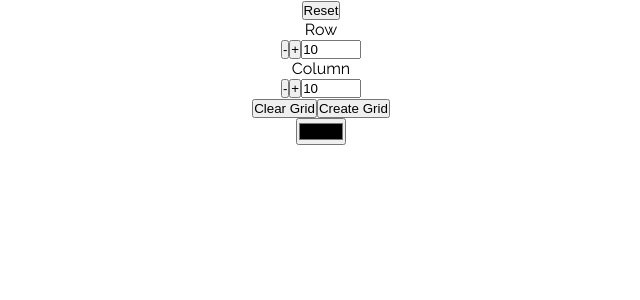
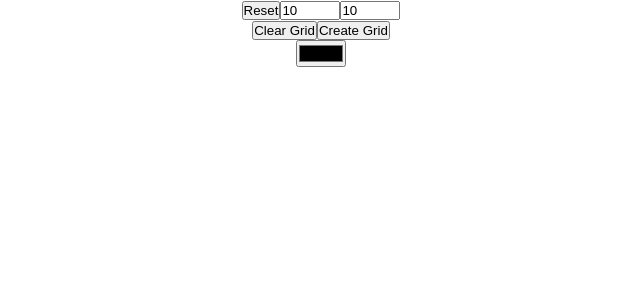
Before and after one commit to UmerSharif/Pixel-Art-App, a React (Create React App) app: page / in a window 1280 px wide. Shown: the top 300 px of the page, without its empty margins (319-959 px from the left). Built offline with nearby package versions, Linux system fonts and the light colour scheme.

Commit message:
removing unnecessary html

```diff
--- a/src/components/Main/MainTable.js
+++ b/src/components/Main/MainTable.js
@@ -29,13 +29,7 @@ export default function MainTable() {
           Reset
         </button>
         <label className="builder">
-          <div>Row</div>
-          <button type="button" value="10">
-            -
-          </button>
-          <button type="button" value="10">
-            +
-          </button>
+
           <input
             type="number"
             name="Trow"
@@ -47,13 +41,7 @@ export default function MainTable() {
         </label>
 
         <label className="builder">
-          <div>Column</div>
-          <button type="button" value="10">
-            -
-          </button>
-          <button type="button" value="10">
-            +
-          </button>
+
           <input
             type="number"
             name="Tcol"
```
